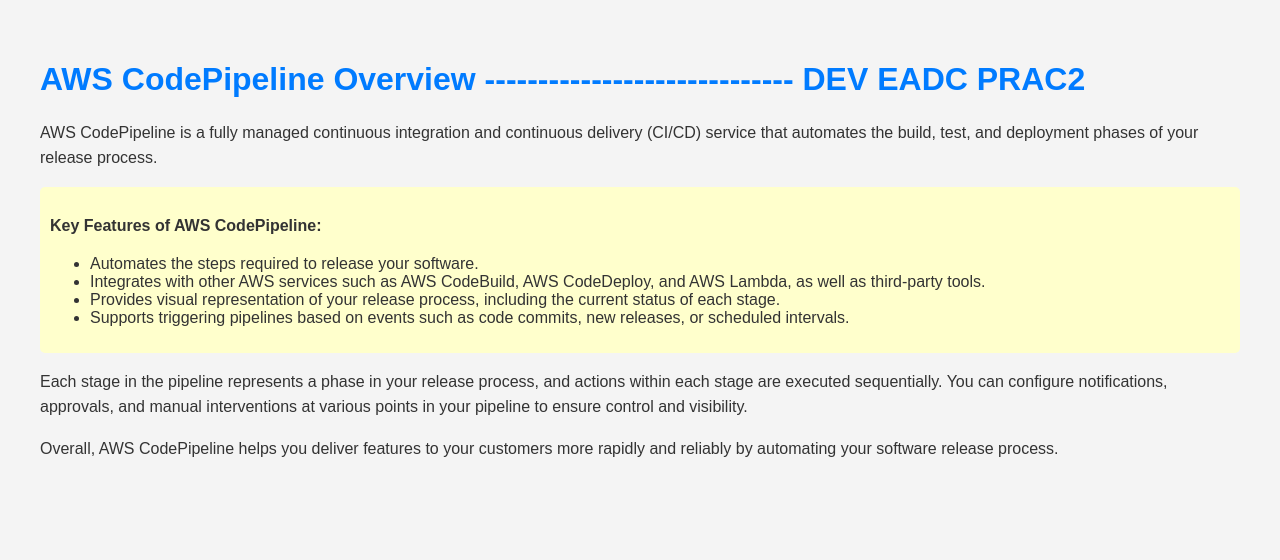
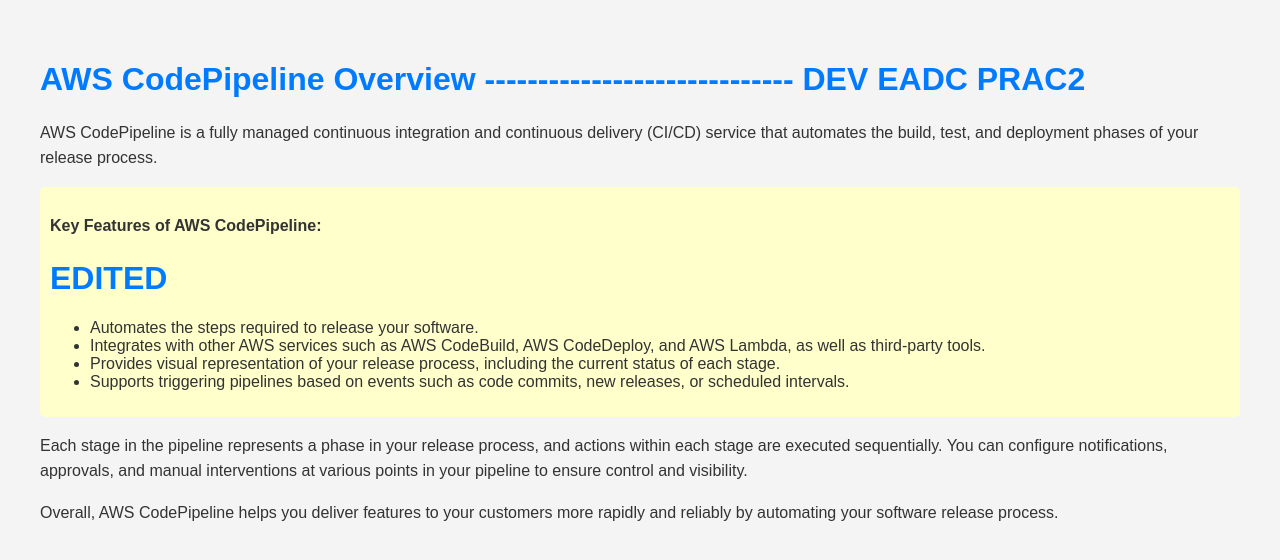
Before and after one commit to Dev1408py/EADC-P2, a website: page index.html in a window 1280 px wide. Drawn offline with Linux system fonts and the light colour scheme.

Commit message:
Update index.html

```diff
--- a/index.html
+++ b/index.html
@@ -43,6 +43,7 @@
 
 <div class="highlight">
   <p><strong>Key Features of AWS CodePipeline:</strong></p>
+  <h1>EDITED</h1>
   <ul>
     <li>Automates the steps required to release your software.</li>
     <li>Integrates with other AWS services such as AWS CodeBuild, AWS CodeDeploy, and AWS Lambda, as well as third-party tools.</li>
```
